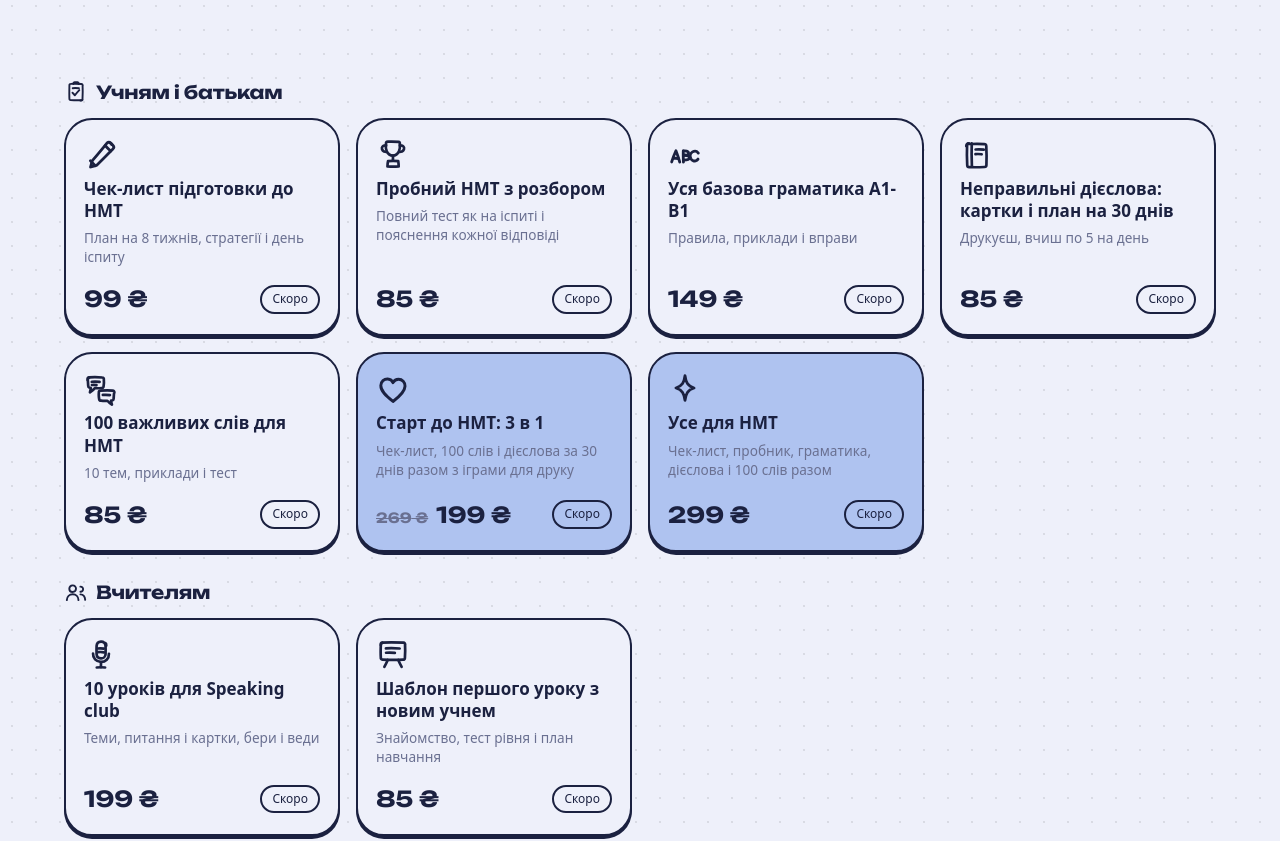
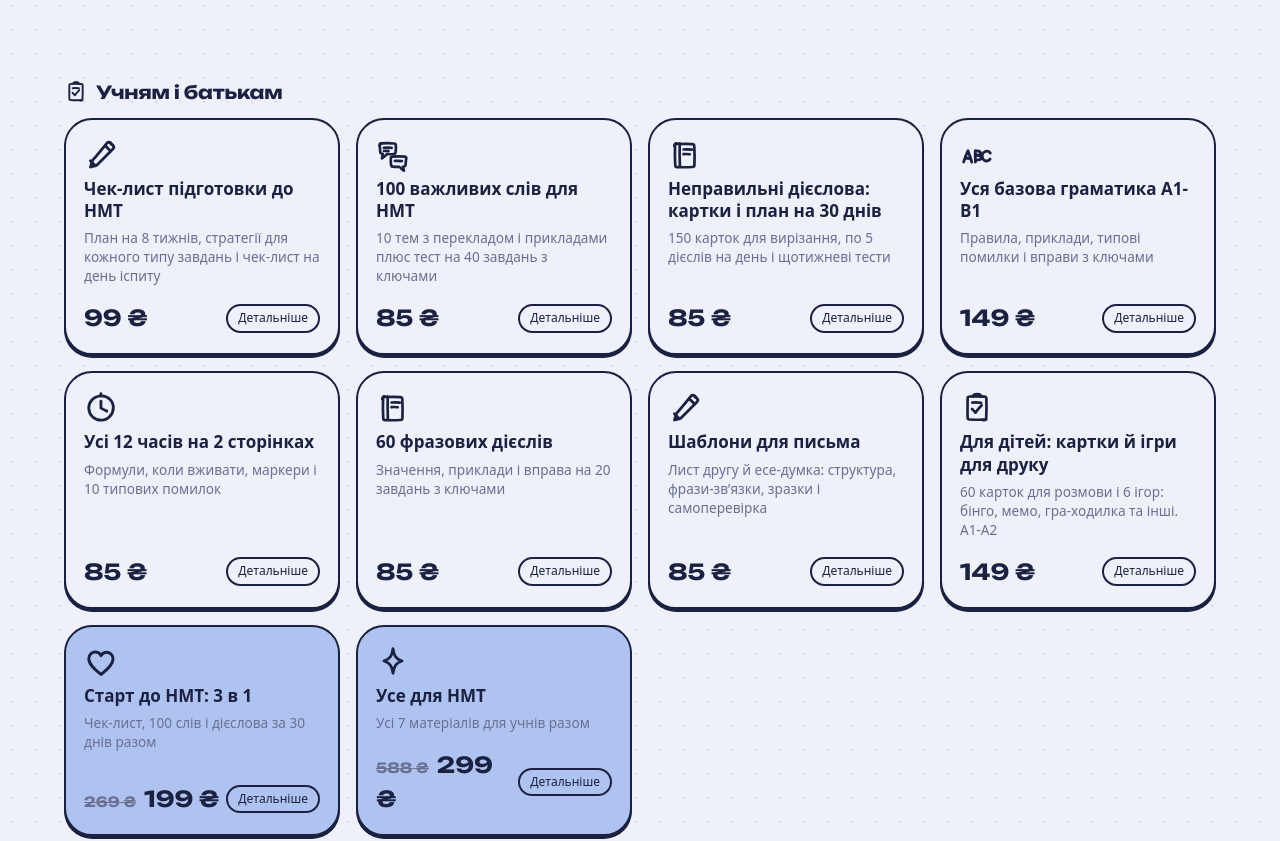
Before and after one commit to mariyavalyanskaya95-create/murly-saas, a Next.js app: page /pricing in a window 1280 px wide. Shown: the part 1562-2403 px from the top of the page. Built offline with nearby package versions, Linux system fonts and the light colour scheme; no server answers; a web font is replaced by a local one.

Commit message:
Pricing: mini products link to shop [skip ci]

```diff
--- a/app/(marketing)/pricing/page.tsx
+++ b/app/(marketing)/pricing/page.tsx
@@ -1,4 +1,5 @@
 import type { Metadata } from 'next';
+import Link from 'next/link';
 import Icon from '@/components/Icon';
 import Stickers from '@/components/Stickers';
 import SiteNav from '@/components/SiteNav';
@@ -6,6 +7,7 @@ import SiteFooter from '@/components/SiteFooter';
 import PricingSection from '@/components/PricingSection';
 import Faq from '@/components/Faq';
 import { tr } from '@/lib/i18n-server';
+import { PRODUCTS } from '@/lib/shop';
 import type { T } from '@/lib/i18n';
 import Kit from '@/components/Kit';
 
@@ -22,18 +24,6 @@ export function generateMetadata(): Metadata {
 }
 
 // Міні-продукти: купуються один раз, без підписки. Мінімум 85 ₴.
-const MINI: { icon: string; price: number; old?: number; name: T; text: T; who: 'student' | 'teacher'; bundle?: boolean }[] = [
-  { icon: 'e-pencil', price: 99, who: 'student', name: { uk: 'Чек-лист підготовки до НМТ', ru: 'Чек-лист подготовки к НМТ', en: 'NMT prep checklist' }, text: { uk: 'План на 8 тижнів, стратегії і день іспиту', ru: 'План на 8 недель, стратегии и день экзамена', en: 'An 8-week plan, strategies and exam day' } },
-  { icon: 'e-trophy', price: 85, who: 'student', name: { uk: 'Пробний НМТ з розбором', ru: 'Пробный НМТ с разбором', en: 'NMT mock test with answers explained' }, text: { uk: 'Повний тест як на іспиті і пояснення кожної відповіді', ru: 'Полный тест как на экзамене и объяснение каждого ответа', en: 'A full exam-style test and every answer explained' } },
-  { icon: 'e-abc', price: 149, who: 'student', name: { uk: 'Уся базова граматика A1-B1', ru: 'Вся базовая грамматика A1-B1', en: 'All basic grammar A1-B1' }, text: { uk: 'Правила, приклади і вправи', ru: 'Правила, примеры и упражнения', en: 'Rules, examples and exercises' } },
-  { icon: 'e-book', price: 85, who: 'student', name: { uk: 'Неправильні дієслова: картки і план на 30 днів', ru: 'Неправильные глаголы: карточки и план на 30 дней', en: 'Irregular verbs: cards and a 30-day plan' }, text: { uk: 'Друкуєш, вчиш по 5 на день', ru: 'Печатаешь, учишь по 5 в день', en: 'Print them, learn 5 a day' } },
-  { icon: 'e-speak', price: 85, who: 'student', name: { uk: '100 важливих слів для НМТ', ru: '100 важных слов для НМТ', en: '100 key words for the NMT' }, text: { uk: '10 тем, приклади і тест', ru: '10 тем, примеры и тест', en: '10 topics, examples and a test' } },
-  { icon: 'd-heart', price: 199, old: 269, who: 'student', bundle: true, name: { uk: 'Старт до НМТ: 3 в 1', ru: 'Старт к НМТ: 3 в 1', en: 'NMT starter: 3 in 1' }, text: { uk: 'Чек-лист, 100 слів і дієслова за 30 днів разом з іграми для друку', ru: 'Чек-лист, 100 слов и глаголы за 30 дней вместе с играми для печати', en: 'Checklist, 100 words and 30-day verbs, plus printable games' } },
-  { icon: 'd-spark', price: 299, who: 'student', bundle: true, name: { uk: 'Усе для НМТ', ru: 'Всё для НМТ', en: 'Everything for the NMT' }, text: { uk: 'Чек-лист, пробник, граматика, дієслова і 100 слів разом', ru: 'Чек-лист, пробник, грамматика, глаголы и 100 слов вместе', en: 'Checklist, mock test, grammar, verbs and 100 words together' } },
-  { icon: 'e-mic', price: 199, who: 'teacher', name: { uk: '10 уроків для Speaking club', ru: '10 уроков для Speaking club', en: '10 Speaking club lessons' }, text: { uk: 'Теми, питання і картки, бери і веди', ru: 'Темы, вопросы и карточки, бери и веди', en: 'Topics, questions and cards, ready to teach' } },
-  { icon: 'e-board', price: 85, who: 'teacher', name: { uk: 'Шаблон першого уроку з новим учнем', ru: 'Шаблон первого урока с новым учеником', en: 'First lesson template for a new student' }, text: { uk: 'Знайомство, тест рівня і план навчання', ru: 'Знакомство, тест уровня и план обучения', en: 'Getting to know, level test and a study plan' } },
-];
-
 const FAQ: { q: T; a: T }[] = [
   { q: { uk: 'Що можна безкоштовно?', ru: 'Что можно бесплатно?', en: 'What can I do for free?' }, a: { uk: 'Учням: граматика, неправильні дієслова, ігри і квіз щодня. Вчителям: кабінет на 3 учнів і 6 готових уроків. Без картки і без терміну.', ru: 'Ученикам: грамматика, неправильные глаголы, игры и квиз каждый день. Учителям: кабинет на 3 учеников и 6 готовых уроков. Без карты и без срока.', en: 'Students: grammar, irregular verbs, games and a daily quiz. Teachers: a dashboard for 3 students and 6 ready-made lessons. No card, no time limit.' } },
   { q: { uk: 'Мій вчитель уже платить. Мені теж треба?', ru: 'Мой учитель уже платит. Мне тоже надо?', en: 'My teacher already pays. Do I need to?' }, a: { uk: 'Ні. Якщо вчитель на платному тарифі, уроки, домашка і все для навчання з ним для тебе безкоштовні.', ru: 'Нет. Если учитель на платном тарифе, уроки, домашка и всё для учёбы с ним для тебя бесплатны.', en: 'No. If your teacher is on a paid plan, lessons, homework and everything for learning with them are free for you.' } },
@@ -42,6 +32,7 @@ const FAQ: { q: T; a: T }[] = [
   { q: { uk: 'Що дає «Запроси колегу»?', ru: 'Что даёт «Пригласи коллегу»?', en: 'What does “Invite a colleague” give?' }, a: { uk: 'Коли вчитель за твоїм посиланням оформить Pro, ви обоє отримаєте ще місяць безкоштовно.', ru: 'Когда учитель по твоей ссылке оформит Pro, вы оба получите ещё месяц бесплатно.', en: 'When a teacher who joined via your link gets Pro, you both get another month free.' } },
   { q: { uk: 'Можна скасувати будь-коли?', ru: 'Можно отменить в любой момент?', en: 'Can I cancel anytime?' }, a: { uk: 'Так, у кабінеті, в один клік. Доступ лишається до кінця оплаченого періоду, без штрафів.', ru: 'Да, в кабинете, в один клик. Доступ сохраняется до конца оплаченного периода, без штрафов.', en: 'Yes, in your dashboard, in one click. You keep access until the end of the paid period, no penalties.' } },
   { q: { uk: 'Як оплатити?', ru: 'Как оплатить?', en: 'How do I pay?' }, a: { uk: 'Карткою онлайн, у гривнях. Оплату ще підключаємо, а поки безкоштовне працює без обмежень.', ru: 'Картой онлайн, в гривнах. Оплату ещё подключаем, а пока бесплатное работает без ограничений.', en: 'By card online, in hryvnias. Payments are still being connected. Until then, everything free works without limits.' } },
+  { q: { uk: 'Як я отримаю матеріали для друку?', ru: 'Как я получу материалы для печати?', en: 'How do I get the printables?' }, a: { uk: 'Одразу після оплати на пошту прийде лист з посиланням. Відкриваєш файл і натискаєш «Друк або PDF»: можна роздрукувати або зберегти як PDF. Посилання діє завжди.', ru: 'Сразу после оплаты на почту придёт письмо со ссылкой. Открываешь файл и нажимаешь «Печать или PDF»: можно распечатать или сохранить как PDF. Ссылка действует всегда.', en: 'Right after payment you get an email with a link. Open a file and press “Print or PDF” to print it or save it as a PDF. The link never expires.' } },
 ];
 
 export default function PricingPage() {
@@ -70,16 +61,16 @@ export default function PricingPage() {
             <div key={who} className="pr-mini-group">
               <h3 className="pr-mini-title"><Icon id={who === 'student' ? 'd-kid' : 'd-team'} />{who === 'student' ? t({ uk: 'Учням і батькам', ru: 'Ученикам и родителям', en: 'Students and parents' }) : t({ uk: 'Вчителям', ru: 'Учителям', en: 'Teachers' })}</h3>
               <div className="pr-mini">
-                {MINI.filter((m) => m.who === who).map((m) => (
-                  <div key={m.name.uk} className={`pr-mini__card ${m.bundle ? 'is-bundle' : ''}`}>
+                {PRODUCTS.filter((m) => m.who === who).map((m) => (
+                  <Link key={m.id} href={`/shop/${m.id}`} className={`pr-mini__card ${m.bundle ? 'is-bundle' : ''}`}>
                     <span className="pr-mini__ic"><Icon id={m.icon} /></span>
                     <b>{t(m.name)}</b>
                     <small>{t(m.text)}</small>
                     <div className="pr-mini__foot">
                       <span className="pr-mini__price">{m.old && <s className="pr-mini__old">{m.old} ₴</s>}{m.price} ₴</span>
-                      <span className="pr-mini__soon">{t({ uk: 'Скоро', ru: 'Скоро', en: 'Soon' })}</span>
+                      <span className="pr-mini__soon">{t({ uk: 'Детальніше', ru: 'Подробнее', en: 'Details' })}</span>
                     </div>
-                  </div>
+                  </Link>
                 ))}
               </div>
             </div>
```
